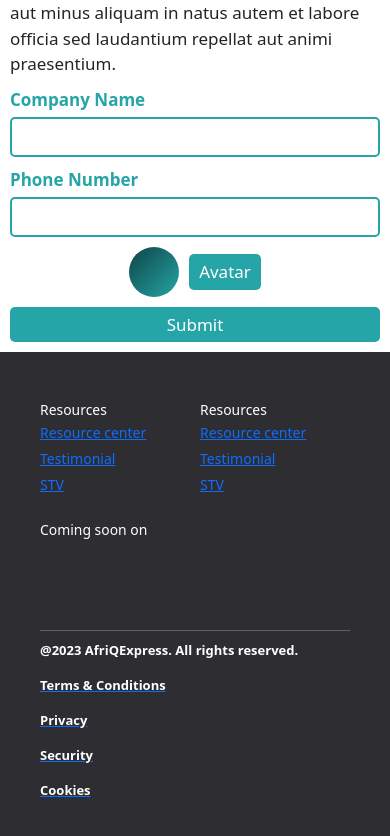
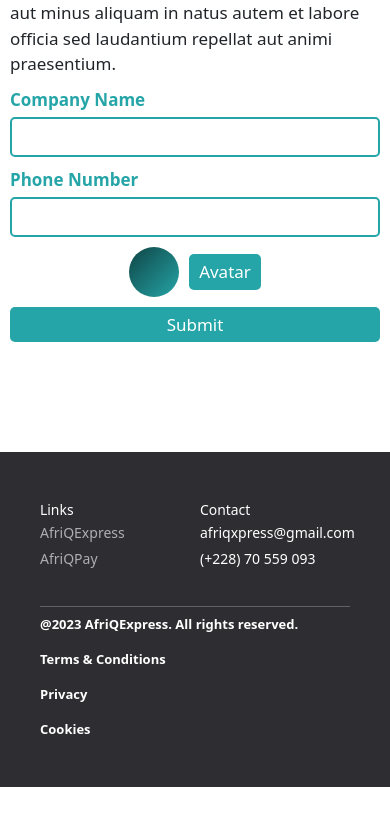
Before and after one commit to afriqexpress/home, a React (Vite) app: page /AfriQPay in a window 390 px wide. Shown: the part 1743-2579 px from the top of the page. After the commit the page ends 2530 px from the top, so only its background shows below. Built offline with nearby package versions, Linux system fonts and the light colour scheme.

Commit message:
dev push

```diff
--- /dev/null
+++ b/src/components/apps/apps.css
@@ -0,0 +1,11 @@
+.apps {
+    margin-top: 8rem;
+}
+
+.apps h2 {
+    font-size: 3.5rem;
+    color: #48c2c3;
+    padding: 1rem;
+    margin-bottom: 5rem;
+    text-align: center;
+}
--- a/src/components/apps/apps.tsx
+++ b/src/components/apps/apps.tsx
@@ -1,34 +1,36 @@
 import Card from "../card/card";
+import "./apps.css";
 import { Container, Row, Col } from "react-bootstrap";
 
 const Apps = () => {
   return (
-    <>
+    <div className="apps">
       <Container>
+        <h2>Our Apps</h2>
         <Row align="center">
           <Col>
             <Card
               imgSrc="https://picsum.photos/300/200"
-              imgAlt="Card Image"
-              title="Card Title"
-              description="This is the card description. You can add more here.This is the card description. You can add more here.This is the card description. You can add more here.This is the card description. You can add more here."
+              imgAlt="AfriQExpress"
+              title="AfriQExpress"
+              description="This is the card description. You can add more here."
               buttonText="Learn More"
-              link=""
+              link="afriqexpress"
             />
           </Col>
           <Col>
             <Card
               imgSrc="https://picsum.photos/300/200"
               imgAlt="Card Image"
-              title="Card Title"
-              description="This is the card description. You can add more here.This is the card description. You can add more here.This is the card description. You can add more here.This is the card description. You can add more here."
+              title="AFriQPay"
+              description="This is the card description. You can add more here."
               buttonText="Learn More"
-              link=""
+              link="afriqpay"
             />
           </Col>
         </Row>
       </Container>
-    </>
+    </div>
   );
 };
 
--- a/src/components/card/card.css
+++ b/src/components/card/card.css
@@ -1,5 +1,5 @@
 .card-container {
-    width: 30rem;
+    width: 50rem;
     border-radius: 1rem;
     box-shadow: 0px 10px 8px #999;
     display: flex;
@@ -22,7 +22,7 @@
 
 .card-btn {
     text-align: center;
-    width: 90%;
+    width: 35%;
     border-radius: 5px;
     padding: 0.5rem 1rem;
     background-color: #2563eb;
--- a/src/components/footer/Footer.css
+++ b/src/components/footer/Footer.css
@@ -1,70 +1,19 @@
-/* .footer {
-    display: flex;
-    font-size: 2rem;
-    display: flex;
-    align-items: center;
-    text-align: right;
-    padding: 3rem;
-    gap: 10rem;
-    border-top: 0.2rem solid #e4e2e0;
-}
-
-.footer {
-    font-size: 4rem;
-}
-
-.footer__contact--wrapper {
-    display: flex;
-    flex-direction: row;
-    gap: 2rem;
-}
-
-.footer__text--wrapper {
-    display: flex;
-    flex-direction: row;
-    gap: 1rem;
-    margin-left: 50rem;
-}
-
-.footer__p {
-    font-size: 1.5rem;
-    text-align: center;
-}
-
-.footer__image {
-    display: flex;
-    align-items: center;
-    width: 50%;
-    border-radius: 1rem;
-    height: 50rem;
-    box-shadow: 1rem 1rem 1rem rgba(0, 0, 0, 0.5);
-}
-
-.footer__icon {
-    font-size: 2rem;
-}
-
-@media only screen and (min-width: 39rem) and (orientation: landscape)
-{
-    .footer__text--wrapper {
-        max-width: 39rem;
-    }
-} */
-
 .section__padding{
     padding: 4rem 4rem;
 }
 
 .footer{
+    margin-top: 8rem;
     background-color: #2d2d32;
 }
 
-.sb__footer{
+.footer-container{
     display: flex;
     flex-direction: column;
+    background-color: #2d2d32;
 }
 
-.sb__footer-links{
+.footer-links{
     display: flex;
     justify-content: space-between;
     align-items: flex-start;
@@ -75,7 +24,7 @@
     margin-bottom: 2rem;
 }
 
-.sb__footer-links_div{
+.footer-links_div{
     width: 150px;
     margin: 1rem;
     display: flex;
@@ -84,7 +33,7 @@
     color: white;
 }
 
-a{
+.footer-links_div a{
     color: rgb(175, 175, 179);
     text-decoration: none;
 }
@@ -97,25 +46,29 @@ a{
     width: 80%;
 }
 
-.sb__footer-links_div p{
+.footer-links_div p{
     font-size: 14px;
     line-height: 17px;
     margin-bottom: 0.9rem;
 }
 
-.sb__footer-below{
+.footer-below{
     display: flex;
     flex-direction: row;
     justify-content: space-between;
     margin-top: 0.2rem;
 }
 
-.sb__footer-below-links{
+.footer-below-links{
     display: flex;
     flex-direction: row;
 }
 
-.sb__footer-below-links p{
+.footer-below-links a{
+    text-decoration: none;
+}
+
+.footer-below-links p{
     font-size: 13px;
     line-height: 15px;
     margin-left: 2rem;
@@ -128,7 +81,7 @@ hr{
     width: 100%;
 }
 
-.sb__footer-copyright p{
+.footer-copyright p{
     font-size: 13px;
     line-height: 15px;
     color: rgb(255, 255, 255);
@@ -136,44 +89,44 @@ hr{
 }
 
 @media screen and (max-width: 850px){
-    .sb__footer-heading h1{
+    .footer-heading h1{
         font-size: 44px;
         line-height: 50px;
     }
 }
 
 @media screen and (max-width: 550px){
-    .sb__footer-heading h1{
+    .footer-heading h1{
         font-size: 34px;
         line-height: 42px;
     }
 
-    .sb__footer-links div{
+    .footer-links div{
         margin: 1rem 0;
     }
 
-    .sb__footer-btn p{
+    .footer-btn p{
         font-size: 14px;
         line-height: 20px;
     }
 
-    .sb__footer-below{
+    .footer-below{
         flex-direction: column;
         justify-content: left;
     }
 
-    .sb__footer-below-links{
+    .footer-below-links{
         flex-direction: column;
     }
 
-    .sb__footer-below-links p{
+    .footer-below-links p{
         margin-left: 0rem;
         margin-top: 1rem;
     }
 }
 
 @media screen and (max-width: 400px) {
-    .sb__footer-heading h1{
+    .footer-heading h1{
         font-size: 27px;
         line-height: 38px;
     }
--- a/src/components/footer/Footer.tsx
+++ b/src/components/footer/Footer.tsx
@@ -2,73 +2,32 @@ import "./Footer.css";
 
 const Footer = () => {
   return (
-    // <section className="footer">
-    //     <div className="footer__contact--wrapper">
-    //         <p className="footer__p">Neem contact met ons op!</p>
-    //         <FontAwesomeIcon className="footer__icon" icon={faEnvelope} /><p className="footer__p">afriqexpress@gmail.com</p>
-    //         <FontAwesomeIcon className="footer__icon" icon={faPhone} /><p className="footer__p">(+228) 70559093</p>
-    //         <Link to="/AfriQExpress" className="footer__p">AfriQExpress</Link>
-    //         <Link to="/AfriQPay" className="footer__p">AfriQPay</Link>
-    //     </div>
-    //     <div className="footer__text--wrapper">
-    //         <p className="footer__p">Privacy</p>
-    //         <p className="footer__p">Conditions</p>
-    //     </div>
-    //     <p className="footer__p">Powered By afriQExpress © 2022-2023</p>
-    // </section>
     <div className="footer">
-      <div className="sb__footer section__padding">
-        <div className="sb__footer-links">
-          <div className="sb__footer-links_div">
-            <h4>Resources</h4>
+      <div className="footer section__padding">
+        <div className="footer-links">
+          <div className="footer-links_div">
+            <h4>Links</h4>
             <a href="/">
-              <p>Resource center</p>
+              <p>AfriQExpress</p>
             </a>
             <a href="/">
-              <p>Testimonial</p>
-            </a>
-            <a href="/">
-              <p>STV</p>
+              <p>AfriQPay</p>
             </a>
           </div>
-          <div className="sb__footer-links_div">
-            <h4>Resources</h4>
-            <a href="/">
-              <p>Resource center</p>
-            </a>
-            <a href="/">
-              <p>Testimonial</p>
-            </a>
-            <a href="/">
-              <p>STV</p>
-            </a>
-          </div>
-          <div className="sb__footer-links_div">
-            <h4>Coming soon on</h4>
-            <div className="socialmedia">
-              <p>
-                <img src="" alt="" />
-              </p>
-              <p>
-                <img src="" alt="" />
-              </p>
-              <p>
-                <img src="" alt="" />
-              </p>
-              <p>
-                <img src="" alt="" />
-              </p>
-            </div>
+          <div className="footer-links_div">
+            <h4>Contact</h4>
+            <p>afriqxpress@gmail.com</p>
+            <p>(+228) 70 559 093</p>
           </div>
         </div>
         <hr></hr>
-        <div className="sb__footer-below">
-          <div className="sb__footer-copyright">
+        <div className="footer-below">
+          <div className="footer-copyright">
             <p>
               @{new Date().getFullYear()} AfriQExpress. All rights reserved.
             </p>
           </div>
-          <div className="sb__footer-below-links">
+          <div className="footer-below-links">
             <a href="">
               <div>
                 <p>Terms & Conditions</p>
@@ -77,11 +36,6 @@ const Footer = () => {
             <a href="">
               <div>
                 <p>Privacy</p>
-              </div>
-            </a>
-            <a href="">
-              <div>
-                <p>Security</p>
               </div>
             </a>
             <a href="">
--- a/src/components/preregisterForm/preregisterForm.css
+++ b/src/components/preregisterForm/preregisterForm.css
@@ -5,7 +5,7 @@
     width: 100%;
     max-width: 50rem;
 
-    margin: 0 auto;
+    margin: 10rem auto;
     padding: 0 1rem;
 }
 
--- a/src/components/preregisters/preregisters.css
+++ b/src/components/preregisters/preregisters.css
@@ -1,7 +1,7 @@
 .preregisters {
     display: flex;
     flex-direction: column;
-
+    margin-top: 8rem;
     align-items: center;
 }
 
@@ -9,6 +9,7 @@
     font-size: 3.5rem;
     color: #48c2c3;
     padding: 1rem;
+    margin-bottom: 8rem;
 }
 
 .preregisters__list {
--- a/src/pages/home/home.tsx
+++ b/src/pages/home/home.tsx
@@ -1,4 +1,3 @@
-
 import Nav from "../../components/nav/nav";
 import Header from "../../components/header/Header";
 import Footer from "../../components/footer/Footer";
@@ -10,19 +9,21 @@ import headerImage from "./header.jpg";
 const Home = () => {
   return (
     <>
-      <Nav links={[
-        { link: "#Over", name: "About Us" },
-        { link: "#Features", name: "Products" },
-        { link: "#Contact", name: "Contact", special: true },
-      ]} />
+      <Nav
+        links={[
+          { link: "#Over", name: "About Us" },
+          { link: "#Features", name: "Products" },
+          { link: "#Contact", name: "Contact", special: true },
+        ]}
+      />
 
       <Header
         image={headerImage}
         imageAlt=""
-        title="What do we do?"
-        text="Lorem ipsum dolor sit amet. Aut fugiat culpa aut minus aliquam in natus autem et labore officia sed laudantium repellat aut animi praesentium. Et natus magnam non optio alias sit quia ducimus est soluta optio nam deleniti natus?"
+        title="The internet revolution"
+        text="Bring your business to the next level"
         url="#"
-        buttonText="Preregister Now!"
+        buttonText="Preregister"
       />
       <Apps />
       <Preregisters />
```
